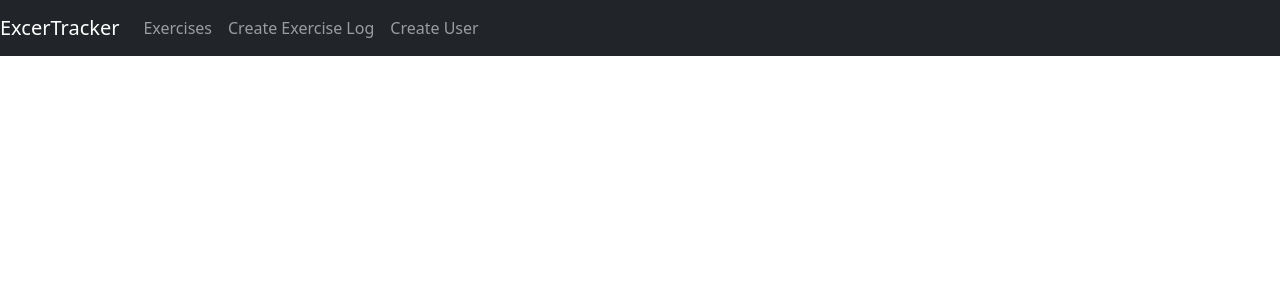
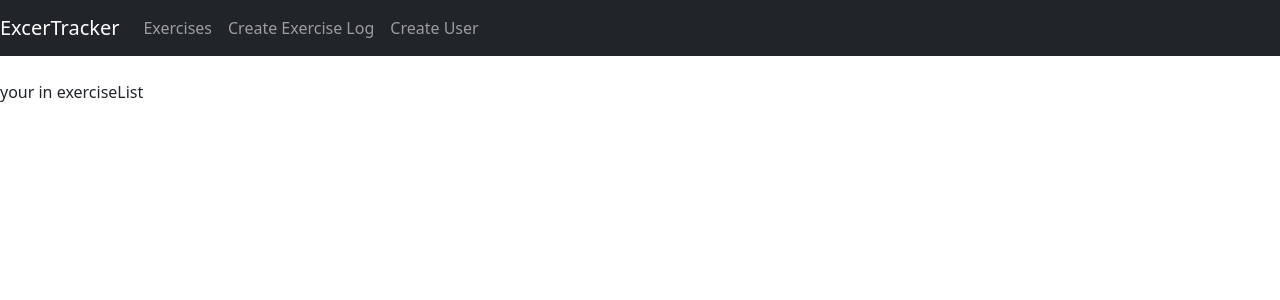
Before and after one commit to dineshtamang14/Exercise-Tracker, a React (Create React App) app: page / in a window 1280 px wide. Shown: the top 300 px of the page. Built offline with nearby package versions, Linux system fonts and the light colour scheme.

Commit message:
add react-router-dom

```diff
--- a/src/App.js
+++ b/src/App.js
@@ -1,6 +1,6 @@
 import React from "react";
 import "bootstrap/dist/css/bootstrap.min.css";
-import { BrowserRouter as Router, Switch, Route } from "react-router-dom";
+import { BrowserRouter as Router, Route, Routes } from "react-router-dom";
 import Navbar from "./components/navbar.component";
 import ExercisesList from "./components/exercises-list.component";
 import EditExercise from "./components/edit-exercise.component";
@@ -12,10 +12,12 @@ function App() {
     <Router>
       <Navbar />
       <br />
-      <Route path="/" element={<ExercisesList />} />
-      <Route path="/edit/:id" element={<EditExercise />} />
-      <Route path="/create" element={<CreateExercise />} />
-      <Route path="/user" element={<CreateUser />} />
+      <Routes>
+        <Route path="/" element={<ExercisesList />} />
+        <Route path="/edit/:id" element={<EditExercise />} />
+        <Route path="/create" element={<CreateExercise />} />
+        <Route path="/user" element={<CreateUser />} />
+      </Routes>
     </Router>
   );
 }
```
